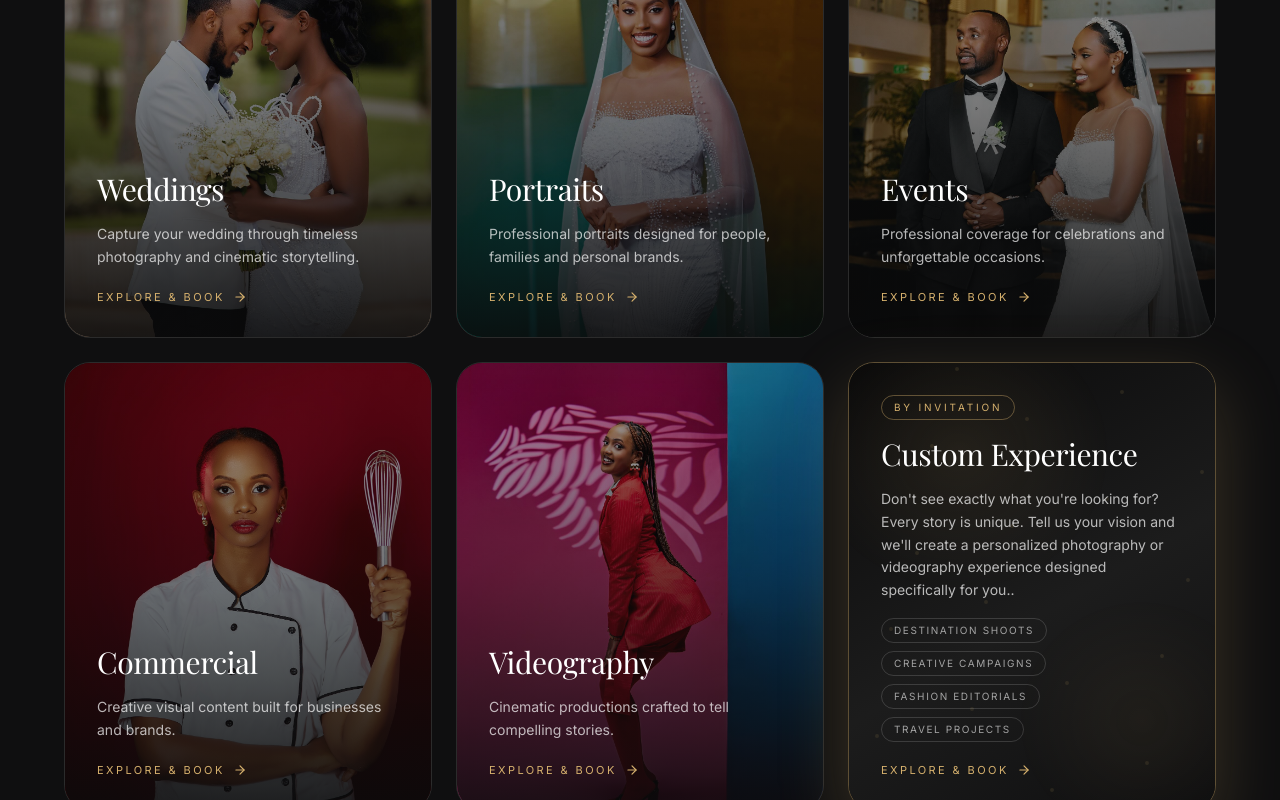
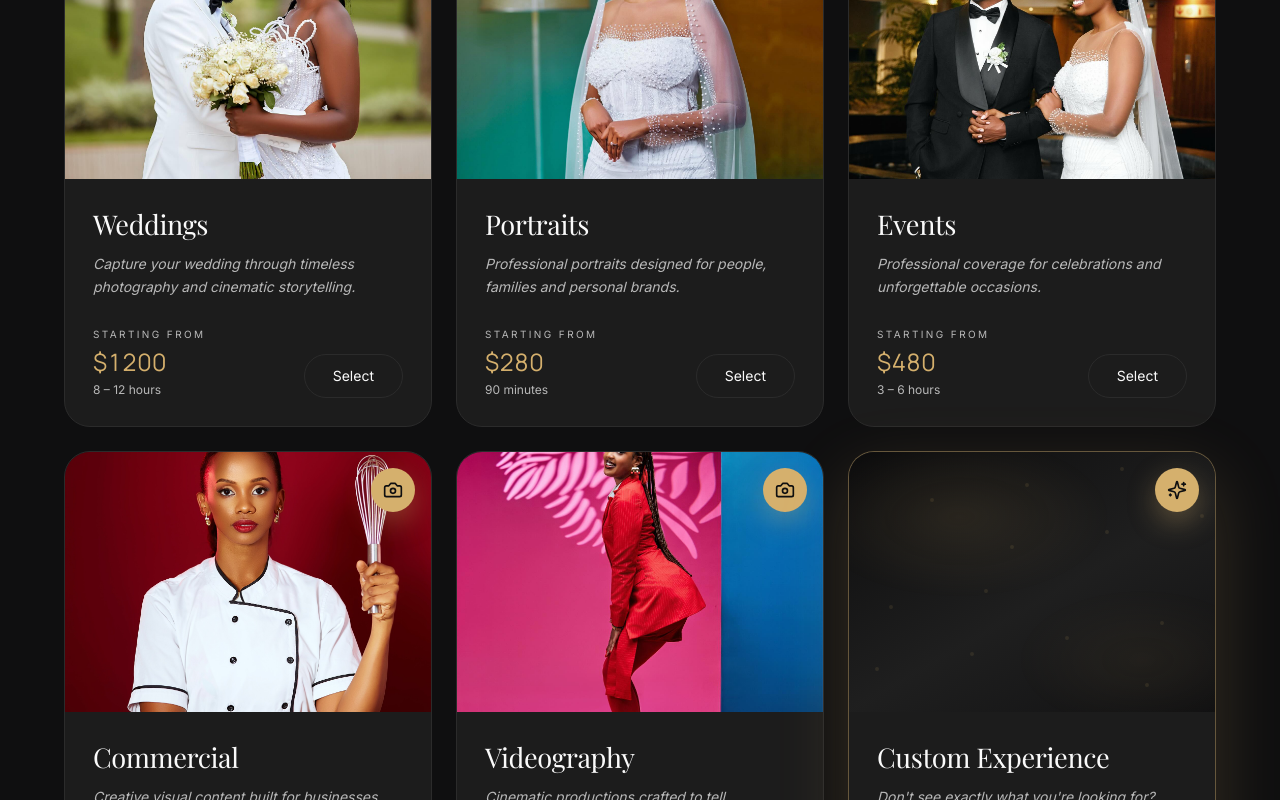
Before and after one commit to Kingsterz-cyber/afriframe-legacy-visuals, a React (Vite) app: page /booking in a window 1280 px wide. Shown: the part 600-1400 px from the top of the page. Built offline with nearby package versions, Linux system fonts and the light colour scheme; the HTML template or start-up script is replaced by a standard one; a web font is replaced by a local one.

Commit message:
Changes
Co-authored-by: Kingsterz-cyber <184074560+Kingsterz-cyber@users.noreply.github.com>

```diff
--- a/src/components/booking/ServiceCard.tsx
+++ b/src/components/booking/ServiceCard.tsx
@@ -1,6 +1,5 @@
-import { useRef, useState } from "react";
 import { motion } from "framer-motion";
-import { ArrowRight } from "lucide-react";
+import { Camera, Sparkles } from "lucide-react";
 import type { Experience } from "@/data/booking";
 
 const ServiceCard = ({
@@ -12,44 +11,26 @@ const ServiceCard = ({
   index: number;
   onSelect: () => void;
 }) => {
-  const ref = useRef<HTMLButtonElement>(null);
-  const [tilt, setTilt] = useState({ x: 0, y: 0 });
-
-  const onMove = (e: React.MouseEvent) => {
-    const r = ref.current?.getBoundingClientRect();
-    if (!r) return;
-    setTilt({
-      x: ((e.clientX - r.left) / r.width - 0.5) * 2,
-      y: ((e.clientY - r.top) / r.height - 0.5) * 2,
-    });
-  };
-
   const featured = service.featured;
 
   return (
-    <motion.button
-      ref={ref}
-      type="button"
+    <motion.article
       initial={{ opacity: 0, y: 34 }}
       whileInView={{ opacity: 1, y: 0 }}
       viewport={{ once: true, amount: 0.2 }}
       transition={{ delay: 0.07 * index, duration: 0.7, ease: [0.22, 1, 0.36, 1] }}
-      whileHover={{ y: -10 }}
-      whileTap={{ scale: 0.985 }}
-      onMouseMove={onMove}
-      onMouseLeave={() => setTilt({ x: 0, y: 0 })}
-      onClick={onSelect}
-      className={`group relative flex min-h-[420px] w-full flex-col overflow-hidden rounded-[26px] border text-left transition-[box-shadow,border-color] duration-500 ${
+      whileHover={{ y: -8 }}
+      className={`group relative flex w-full flex-col overflow-hidden rounded-[26px] border bg-card text-left transition-[box-shadow,border-color] duration-500 ${
         featured
-          ? "border-primary/40 shadow-[0_24px_70px_hsl(var(--gold)/0.22)] hover:border-primary"
-          : "border-border hover:border-primary/60 hover:shadow-[0_26px_70px_hsl(0_0%_0%/0.22)]"
+          ? "border-primary/40 shadow-[0_24px_70px_hsl(var(--gold)/0.2)] hover:border-primary"
+          : "border-border hover:border-primary/50 hover:shadow-[0_26px_70px_hsl(0_0%_0%/0.2)]"
       }`}
     >
-      {/* Media / background */}
-      <div className="absolute inset-0 overflow-hidden">
+      {/* Media */}
+      <div className="relative h-[240px] overflow-hidden md:h-[260px]">
         {featured ? (
           <>
-            <div className="absolute inset-0 bg-[linear-gradient(150deg,hsl(240_3%_4%),hsl(0_0%_11%)_55%,hsl(240_3%_6%))]" />
+            <div className="absolute inset-0 bg-[linear-gradient(150deg,hsl(240_3%_5%),hsl(0_0%_12%)_55%,hsl(240_3%_7%))]" />
             <motion.div
               aria-hidden
               className="absolute inset-0"
@@ -57,16 +38,16 @@ const ServiceCard = ({
               transition={{ duration: 7, repeat: Infinity, ease: "easeInOut" }}
               style={{
                 background:
-                  "radial-gradient(60% 45% at 30% 20%, hsl(var(--gold)/0.28), transparent 70%), radial-gradient(50% 40% at 80% 80%, hsl(var(--gold)/0.18), transparent 70%)",
+                  "radial-gradient(60% 45% at 30% 25%, hsl(var(--gold)/0.3), transparent 70%), radial-gradient(50% 40% at 80% 80%, hsl(var(--gold)/0.18), transparent 70%)",
               }}
             />
-            {Array.from({ length: 18 }).map((_, i) => (
+            {Array.from({ length: 14 }).map((_, i) => (
               <motion.span
                 key={i}
                 aria-hidden
                 className="absolute h-1 w-1 rounded-full bg-primary/70"
                 style={{ left: `${(i * 37) % 100}%`, top: `${(i * 53) % 100}%` }}
-                animate={{ y: [0, -26, 0], opacity: [0.15, 0.9, 0.15] }}
+                animate={{ y: [0, -24, 0], opacity: [0.15, 0.9, 0.15] }}
                 transition={{
                   duration: 5 + (i % 5),
                   repeat: Infinity,
@@ -75,62 +56,50 @@ const ServiceCard = ({
                 }}
               />
             ))}
-            <motion.span
-              aria-hidden
-              className="absolute -left-1/3 top-0 h-full w-1/3 bg-[linear-gradient(100deg,transparent,hsl(var(--gold)/0.18),transparent)]"
-              animate={{ x: ["0%", "420%"] }}
-              transition={{ duration: 6, repeat: Infinity, ease: "easeInOut", repeatDelay: 2 }}
-            />
           </>
         ) : (
-          <>
-            <motion.img
-              src={service.image}
-              alt={`${service.name} photography by Afriframe Studio`}
-              loading="lazy"
-              animate={{ x: tilt.x * -14, y: tilt.y * -14, scale: 1.08 }}
-              transition={{ type: "spring", stiffness: 90, damping: 18 }}
-              className="h-full w-full object-cover transition-transform duration-[1200ms] ease-[cubic-bezier(0.22,1,0.36,1)] group-hover:scale-[1.16]"
-            />
-            <div className="absolute inset-0 bg-[linear-gradient(180deg,hsl(240_3%_4%/0.35)_0%,hsl(240_3%_4%/0.55)_45%,hsl(240_3%_4%/0.92)_100%)]" />
-          </>
+          <img
+            src={service.image}
+            alt={`${service.name} photography by Afriframe Studio`}
+            loading="lazy"
+            className="h-full w-full object-cover transition-transform duration-[1200ms] ease-[cubic-bezier(0.22,1,0.36,1)] group-hover:scale-[1.08]"
+          />
         )}
-        <div className="pointer-events-none absolute inset-0 opacity-0 transition-opacity duration-700 group-hover:opacity-100 [background:radial-gradient(45%_35%_at_50%_100%,hsl(var(--gold)/0.28),transparent_70%)]" />
+
+        {/* Icon badge */}
+        <span className="absolute right-4 top-4 flex h-11 w-11 items-center justify-center rounded-full bg-primary text-primary-foreground shadow-[0_10px_28px_hsl(var(--gold)/0.35)]">
+          {featured ? <Sparkles className="h-5 w-5" /> : <Camera className="h-5 w-5" />}
+        </span>
       </div>
 
       {/* Content */}
-      <div className="relative mt-auto flex flex-col gap-4 p-7 md:p-8">
-        {featured && (
-          <span className="w-fit rounded-full border border-primary/40 px-3 py-1 text-[10px] uppercase tracking-[0.28em] text-primary">
-            By Invitation
-          </span>
-        )}
-        <h3 className="font-display text-[1.75rem] leading-tight text-white md:text-3xl">
-          {service.name}
-        </h3>
-        <p className="max-w-[46ch] text-sm leading-relaxed text-white/70">
-          {featured ? service.description.split(". ").slice(0, 2).join(". ") + "." : service.description}
+      <div className="flex flex-1 flex-col p-7">
+        <h3 className="font-display text-[1.7rem] leading-tight text-foreground">{service.name}</h3>
+        <p className="mt-3 max-w-[42ch] text-sm italic leading-relaxed text-muted-foreground">
+          {service.description}
         </p>
 
-        {featured && (
-          <ul className="flex flex-wrap gap-2">
-            {service.includes.slice(0, 4).map((x) => (
-              <li
-                key={x}
-                className="rounded-full border border-white/15 px-3 py-1 text-[10px] uppercase tracking-[0.16em] text-white/60"
-              >
-                {x}
-              </li>
-            ))}
-          </ul>
-        )}
+        <div className="mt-7 flex items-end justify-between gap-4">
+          <div>
+            <p className="text-[10px] uppercase tracking-[0.24em] text-muted-foreground">
+              {service.price > 0 ? "Starting from" : "Bespoke"}
+            </p>
+            <p className="numeric mt-1 text-2xl text-primary">
+              {service.price > 0 ? `$${service.price}` : "On request"}
+            </p>
+            <p className="mt-1 text-xs text-muted-foreground">{service.duration}</p>
+          </div>
 
-        <span className="mt-1 inline-flex items-center gap-2 text-[11px] uppercase tracking-[0.22em] text-primary">
-          Explore &amp; Book
-          <ArrowRight className="h-3.5 w-3.5 transition-transform duration-300 group-hover:translate-x-1.5" />
-        </span>
+          <button
+            type="button"
+            onClick={onSelect}
+            className="h-11 shrink-0 rounded-full border border-border bg-secondary px-7 text-sm text-foreground transition-all duration-300 hover:border-primary hover:bg-primary hover:text-primary-foreground"
+          >
+            Select
+          </button>
+        </div>
       </div>
-    </motion.button>
+    </motion.article>
   );
 };
 
--- /dev/null
+++ b/src/components/ui/gradient-bold-card.tsx
@@ -0,0 +1,39 @@
+import React from "react";
+import { cn } from "@/lib/utils";
+
+/**
+ * Glassy card with an animated gradient blob travelling along its border.
+ * Purely presentational — wrap any content.
+ */
+const GradientBlobCard = ({
+  children,
+  className,
+  contentClassName,
+}: {
+  children?: React.ReactNode;
+  className?: string;
+  contentClassName?: string;
+}) => (
+  <div className={cn("relative overflow-hidden rounded-[26px] p-[1.5px]", className)}>
+    {/* Animated gradient blob (border light) */}
+    <div
+      aria-hidden
+      className="animate-blob pointer-events-none absolute left-1/2 top-1/2 h-[200%] w-[200%] rounded-full opacity-70 blur-[36px]"
+      style={{
+        background:
+          "conic-gradient(from 0deg, hsl(var(--gold)), hsl(var(--gold)/0.15), hsl(38 92% 62%), hsl(var(--gold)/0.1), hsl(var(--gold)))",
+      }}
+    />
+    {/* Glassy background */}
+    <div
+      className={cn(
+        "relative rounded-[24px] border border-border/60 bg-card/80 backdrop-blur-xl",
+        contentClassName,
+      )}
+    >
+      {children}
+    </div>
+  </div>
+);
+
+export default GradientBlobCard;
```
